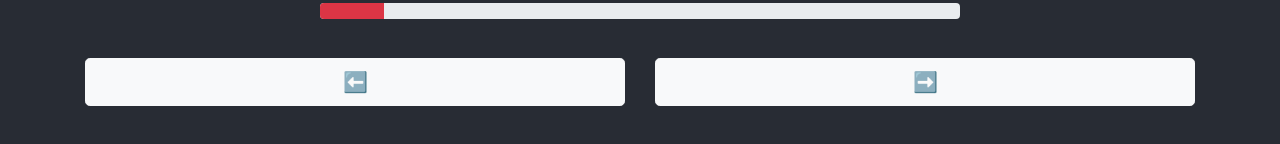
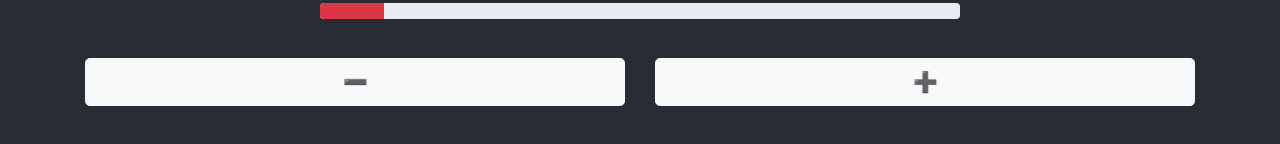
Before and after one commit to rnwathon/react-hooks-practice, a React (Create React App) app: page / in a window 1280 px wide. Shown: the part 506-650 px from the top of the page. Built offline with nearby package versions, Linux system fonts and the light colour scheme.

Commit message:
Handling the minus value or value that over 100

```diff
--- a/src/App.js
+++ b/src/App.js
@@ -3,6 +3,20 @@ import 'bootstrap/dist/css/bootstrap.min.css';
 import logo from './logo.svg';
 import './App.css';
 import { ProgressBar, Button, Row, Col, Container } from 'react-bootstrap';
+
+
+function progressVariant(progress){
+  switch(true){
+    case (progress < 40):
+      return "danger";
+    case (progress >= 40 && progress <= 70):
+      return "warning";
+    case (progress > 70):
+      return "success";
+    default:
+      return "secondary"
+  }
+}
 
 const initalState = {
   progress: 10
@@ -19,19 +33,6 @@ function reducer(state, action){
   }
 }
 
-function progressVariant(progress){
-  switch(true){
-    case (progress < 40):
-      return "danger";
-    case (progress >= 40 && progress <= 70):
-      return "warning";
-    case (progress > 70):
-      return "success";
-    default:
-      return "secondary"
-  }
-}
-
 function App() {
   const [state, dispatch] = useReducer(reducer, initalState);
 
@@ -44,13 +45,13 @@ function App() {
         <Container>
           <Row>
             <Col xs={6}>
-              <Button variant="light" size="lg" block onClick={() => dispatch("minus")}>
-                <span>⬅️</span>
+              <Button variant="light" size="lg" block onClick={() => {state.progress !== 0 && dispatch("minus")}}>
+                <span>➖</span>
               </Button>
             </Col>
             <Col xs={6}>
-              <Button variant="light" size="lg" block onClick={() => dispatch("plus")}>
-                <span>➡️</span>
+              <Button variant="light" size="lg" block onClick={() => {state.progress !== 100 && dispatch("plus")}}>
+                <span>➕</span>
               </Button>
             </Col>
           </Row>
```
